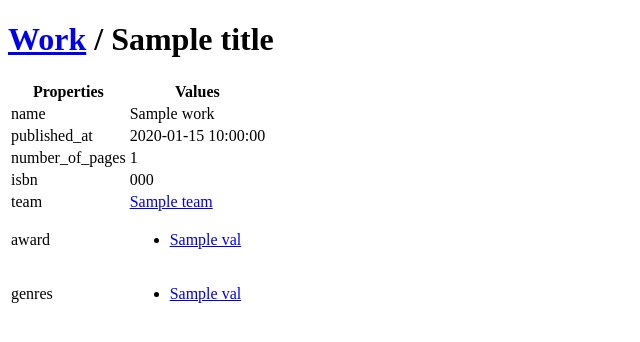
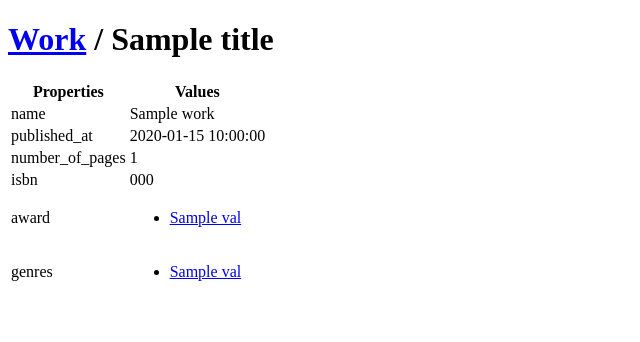
Before and after one commit to clicheio/cliche, a Flask app: template cliche/web/templates/ontology/page_work.html in a window 1280 px wide. Shown: the part 26-368 px from the top of the page, without its empty margins (0-640 px from the left). Run offline with Flask 2, Linux system fonts and the light colour scheme; the template is opened without the code that fills it: most values are stand-ins (such as "Sample title", 1, 10 or a date in 2020); parts of the project's set-up code (start-up, migrations or seed data) failed here and were passed over.

Commit message:
remove Team from Work test

```diff
--- a/cliche/web/templates/ontology/page_work.html
+++ b/cliche/web/templates/ontology/page_work.html
@@ -23,13 +23,6 @@
     <tr>
       <td>isbn</td>
       <td>{{ work.isbn }}</td>
-    </tr>
-  {% endif %}
-
-  {% if work.team %}
-    <tr>
-      <td>team</td>
-      <td><a href="{{ url_for('.page', type_='team', title=work.team.name) }}">{{ work.team.name }}</a></td>
     </tr>
   {% endif %}
 
```
Also changed, not shown: tests/web/ontology_test.py (+1 -8 lines).
